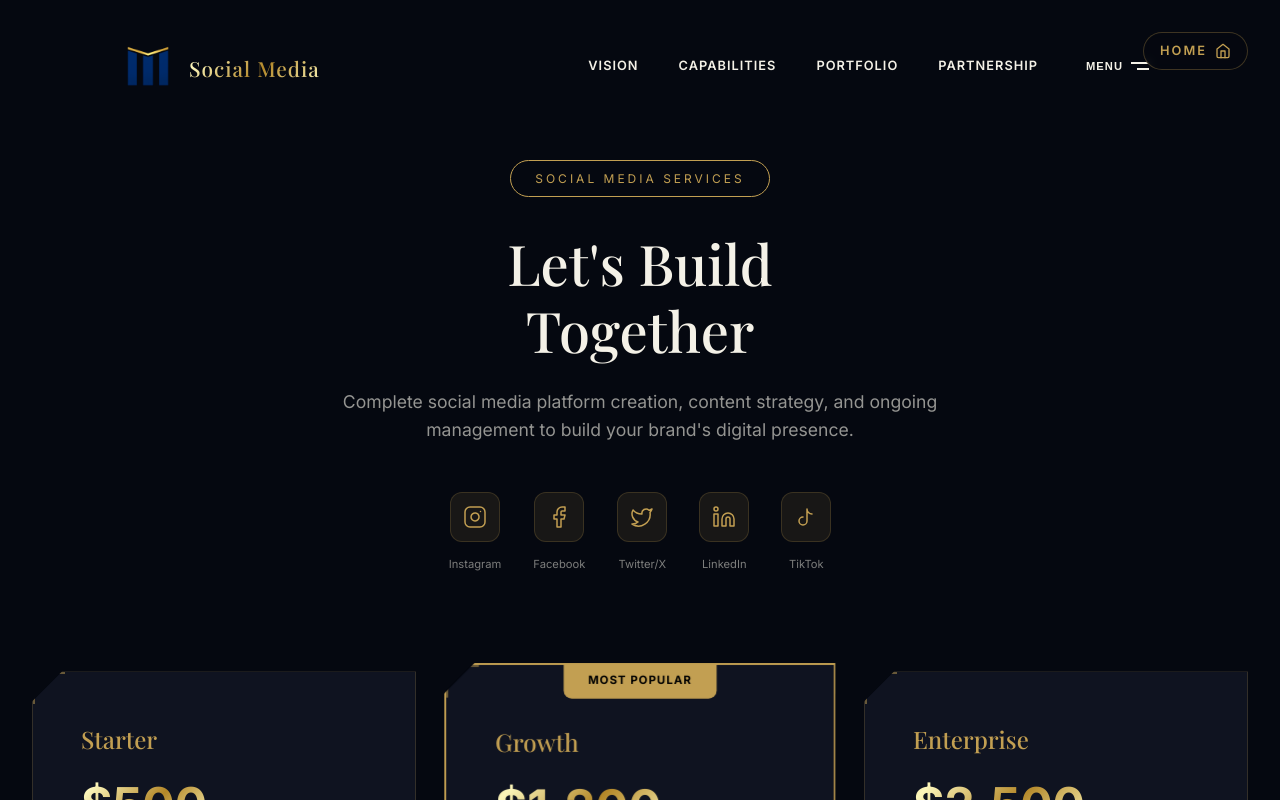
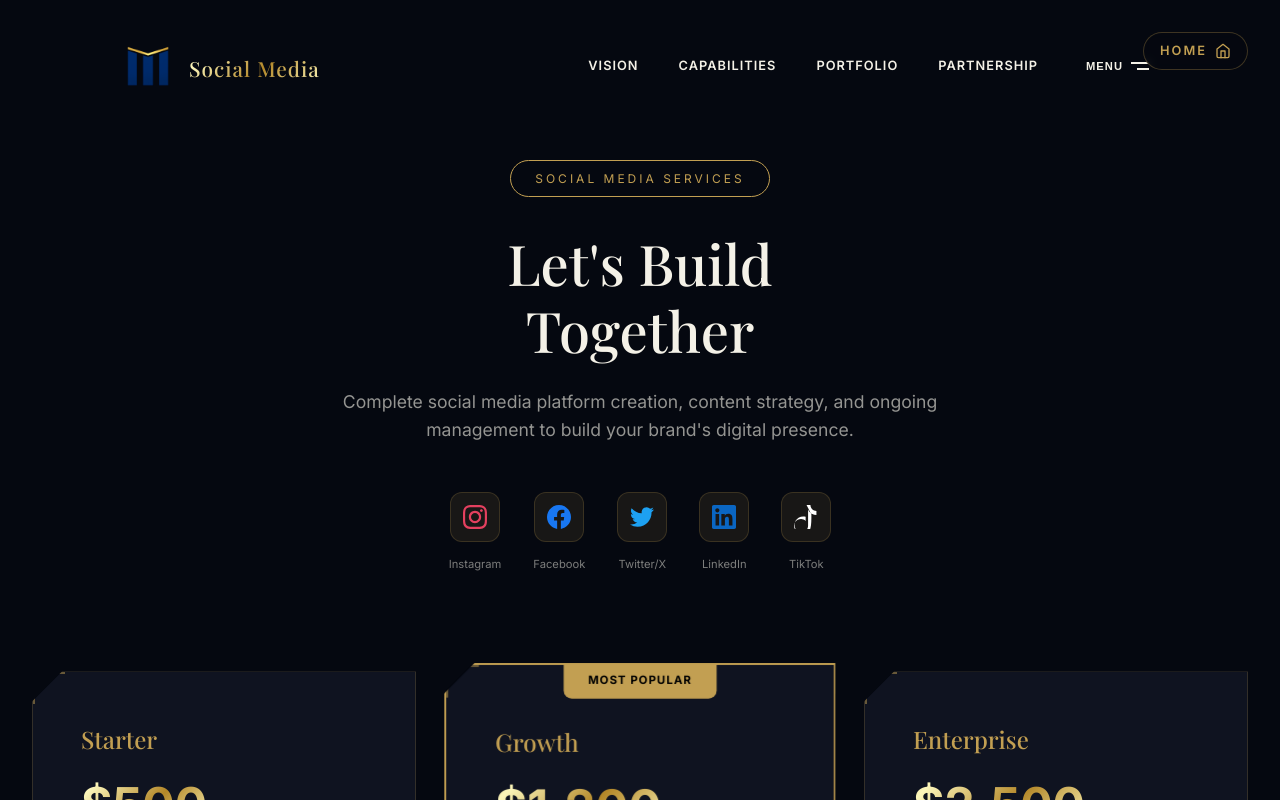
Before and after one commit to Mapetere/nm_holdings_site, a Next.js app: page /social-media in a window 1280 px wide. Shown: the top 800 px of the page. Built offline with nearby package versions, Linux system fonts and the light colour scheme; a web font is replaced by a local one.

Commit message:
icons change

```diff
--- a/src/app/social-media/page.tsx
+++ b/src/app/social-media/page.tsx
@@ -21,36 +21,32 @@ const ArrowIcon = () => (
 );
 
 const InstagramIcon = () => (
-    <svg viewBox="0 0 24 24" fill="none" stroke="currentColor" strokeWidth="1.5" strokeLinecap="round" strokeLinejoin="round" style={{ width: '100%', height: '100%' }}>
-        <rect x="2" y="2" width="20" height="20" rx="5" ry="5" />
-        <path d="M16 11.37A4 4 0 1 1 12.63 8 4 4 0 0 1 16 11.37z" />
-        <line x1="17.5" y1="6.5" x2="17.51" y2="6.5" />
+    <svg viewBox="0 0 24 24" fill="#E4405F" style={{ width: '100%', height: '100%' }}>
+        <path d="M12 2.163c3.204 0 3.584.012 4.85.07 3.252.148 4.771 1.691 4.919 4.919.058 1.265.069 1.645.069 4.849 0 3.205-.012 3.584-.069 4.849-.149 3.225-1.664 4.771-4.919 4.919-1.266.058-1.644.07-4.85.07-3.204 0-3.584-.012-4.849-.07-3.26-.149-4.771-1.699-4.919-4.92-.058-1.265-.07-1.644-.07-4.849 0-3.204.013-3.583.07-4.849.149-3.227 1.664-4.771 4.919-4.919 1.266-.057 1.645-.069 4.849-.069zm0-2.163c-3.259 0-3.667.014-4.947.072-4.358.2-6.78 2.618-6.98 6.98-.059 1.281-.073 1.689-.073 4.948 0 3.259.014 3.668.072 4.948.2 4.358 2.618 6.78 6.98 6.98 1.281.058 1.689.072 4.948.072 3.259 0 3.668-.014 4.948-.072 4.354-.2 6.782-2.618 6.979-6.98.059-1.28.073-1.689.073-4.948 0-3.259-.014-3.667-.072-4.947-.196-4.354-2.617-6.78-6.979-6.98-1.281-.059-1.69-.073-4.949-.073zm0 5.838c-3.403 0-6.162 2.759-6.162 6.162s2.759 6.163 6.162 6.163 6.162-2.759 6.162-6.163c0-3.403-2.759-6.162-6.162-6.162zm0 10.162c-2.209 0-4-1.79-4-4 0-2.209 1.791-4 4-4s4 1.791 4 4c0 2.21-1.791 4-4 4zm6.406-11.845c-.796 0-1.441.645-1.441 1.44s.645 1.44 1.441 1.44c.795 0 1.439-.645 1.439-1.44s-.644-1.44-1.439-1.44z" />
     </svg>
 );
 
 const FacebookIcon = () => (
-    <svg viewBox="0 0 24 24" fill="none" stroke="currentColor" strokeWidth="1.5" strokeLinecap="round" strokeLinejoin="round" style={{ width: '100%', height: '100%' }}>
-        <path d="M18 2h-3a5 5 0 0 0-5 5v3H7v4h3v8h4v-8h3l1-4h-4V7a1 1 0 0 1 1-1h3z" />
+    <svg viewBox="0 0 24 24" fill="#1877F2" style={{ width: '100%', height: '100%' }}>
+        <path d="M24 12.073c0-6.627-5.373-12-12-12s-12 5.373-12 12c0 5.99 4.388 10.954 10.125 11.854v-8.385H7.078v-3.47h3.047V9.43c0-3.007 1.792-4.669 4.533-4.669 1.312 0 2.686.235 2.686.235v2.953H15.83c-1.491 0-1.956.925-1.956 1.874v2.25h3.328l-.532 3.47h-2.796v8.385C19.612 23.027 24 18.062 24 12.073z" />
     </svg>
 );
 
 const TwitterIcon = () => (
-    <svg viewBox="0 0 24 24" fill="none" stroke="currentColor" strokeWidth="1.5" strokeLinecap="round" strokeLinejoin="round" style={{ width: '100%', height: '100%' }}>
-        <path d="M22 4s-.7 2.1-2 3.4c1.6 10-9.4 17.3-18 11.6 2.2.1 4.4-.6 6-2C3 15.5.5 9.6 3 5c2.2 2.6 5.6 4.1 9 4-.9-4.2 4-6.6 7-3.8 1.1 0 3-1.2 3-1.2z" />
+    <svg viewBox="0 0 24 24" fill="#1DA1F2" style={{ width: '100%', height: '100%' }}>
+        <path d="M23.953 4.57a10 10 0 01-2.825.775 4.958 4.958 0 002.163-2.723c-.951.555-2.005.959-3.127 1.184a4.92 4.92 0 00-8.384 4.482C7.69 8.095 4.067 6.13 1.64 3.162a4.822 4.822 0 00-.666 2.475c0 1.71.87 3.213 2.188 4.096a4.904 4.904 0 01-2.228-.616v.06a4.923 4.923 0 003.946 4.84 4.996 4.996 0 01-2.212.085 4.936 4.936 0 004.604 3.417 9.867 9.867 0 01-6.102 2.105c-.39 0-.779-.023-1.17-.067a13.995 13.995 0 007.557 2.209c9.053 0 13.998-7.496 13.998-13.985 0-.21 0-.42-.015-.63A9.935 9.935 0 0024 4.59z" />
     </svg>
 );
 
 const LinkedInIcon = () => (
-    <svg viewBox="0 0 24 24" fill="none" stroke="currentColor" strokeWidth="1.5" strokeLinecap="round" strokeLinejoin="round" style={{ width: '100%', height: '100%' }}>
-        <path d="M16 8a6 6 0 0 1 6 6v7h-4v-7a2 2 0 0 0-2-2 2 2 0 0 0-2 2v7h-4v-7a6 6 0 0 1 6-6z" />
-        <rect x="2" y="9" width="4" height="12" />
-        <circle cx="4" cy="4" r="2" />
+    <svg viewBox="0 0 24 24" fill="#0A66C2" style={{ width: '100%', height: '100%' }}>
+        <path d="M20.447 20.452h-3.554v-5.569c0-1.328-.027-3.037-1.852-3.037-1.853 0-2.136 1.445-2.136 2.939v5.667H9.351V9h3.414v1.561h.046c.477-.9 1.637-1.85 3.37-1.85 3.601 0 4.267 2.37 4.267 5.455v6.286zM5.337 7.433c-1.144 0-2.063-.926-2.063-2.065 0-1.138.92-2.063 2.063-2.063 1.14 0 2.064.925 2.064 2.063 0 1.139-.925 2.065-2.064 2.065zm1.782 13.019H3.555V9h3.564v11.452zM22.225 0H1.771C.792 0 0 .774 0 1.729v20.542C0 23.227.792 24 1.771 24h20.451C23.2 24 24 23.227 24 22.271V1.729C24 .774 23.2 0 22.222 0h.003z" />
     </svg>
 );
 
 const TikTokIcon = () => (
-    <svg viewBox="0 0 24 24" fill="none" stroke="currentColor" strokeWidth="1.5" strokeLinecap="round" strokeLinejoin="round" style={{ width: '100%', height: '100%' }}>
-        <path d="M9 12a4 4 0 1 0 4 4V4a5 5 0 0 0 5 5" />
+    <svg viewBox="0 0 24 24" fill="#FFFFFF" style={{ width: '100%', height: '100%' }}>
+        <path d="M12.525.02c1.31-.02 2.61-.01 3.91-.02.08 1.53.63 3.09 1.75 4.17 1.12 1.11 2.7 1.62 4.24 1.79v4.03c-1.44-.05-2.89-.35-4.2-.97-.57-.26-1.1-.65-1.62-1.12-1.08-.94-1.93-2.15-2.51-3.48-.01 5.33-.01 10.66-.01 16.03 0 1.79-.53 3.63-1.88 5.08-1.46 1.59-3.69 2.21-5.74 2.1-2.2-.1-4.25-1.32-5.41-3.23-1.37-2.24-1.32-5.22.14-7.39 1.28-1.96 3.49-3.05 5.86-3.05 1.7 0 3.36.7 4.54 1.95l.07-4.08c-2.34-.69-4.88-.38-7.1 1.01-2.12 1.32-3.61 3.51-3.9 5.98-.32 2.64.49 5.37 2.37 7.29 2 2.07 5.14 2.8 7.9 2.18 2.59-.62 4.74-2.6 5.56-5.18.94-3.56.91-9.98.91-13.67z" />
     </svg>
 );
 
```
